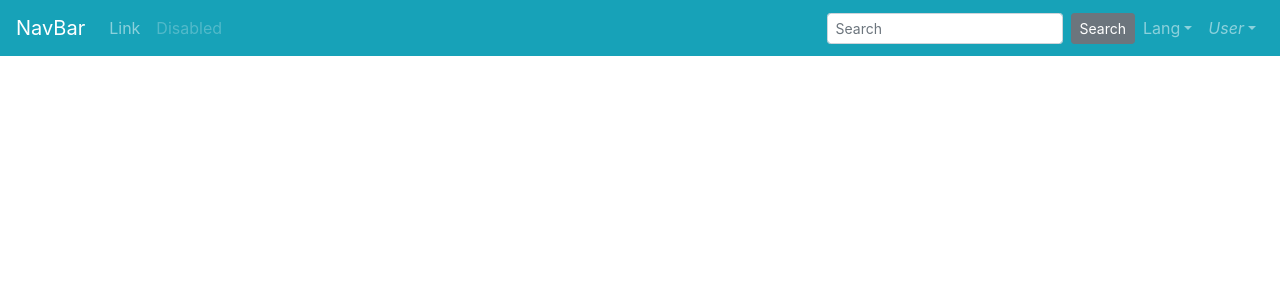
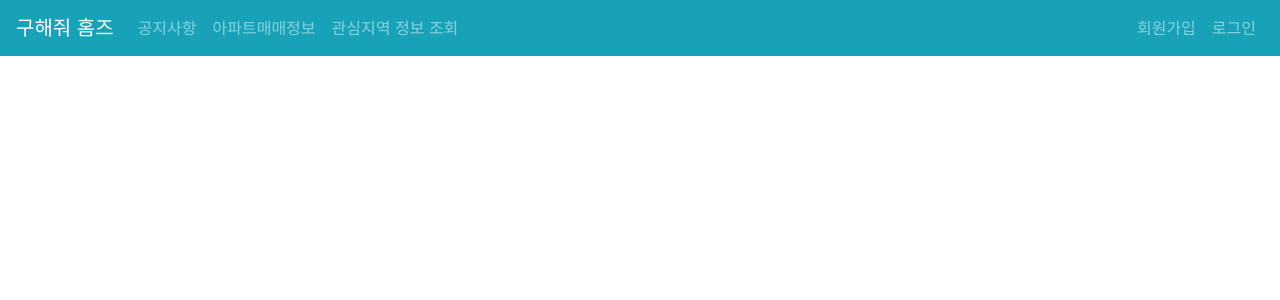
Before and after one commit to Ha-limLee/where-is-my-home-vue, a Vue app: page / in a window 1280 px wide. Shown: the top 300 px of the page. Built offline with nearby package versions, Linux system fonts and the light colour scheme.

Commit message:
impled login page

```diff
--- a/src/components/MainHeader.vue
+++ b/src/components/MainHeader.vue
@@ -1,41 +1,20 @@
 <template>
-  <div>
   <b-navbar toggleable="lg" type="dark" variant="info">
-      <b-navbar-brand href="#">NavBar</b-navbar-brand>
+    <b-navbar-brand href="#">구해줘 홈즈</b-navbar-brand>
     <b-navbar-toggle target="nav-collapse"></b-navbar-toggle>
     <b-collapse id="nav-collapse" is-nav>
       <b-navbar-nav>
-          <b-nav-item href="#">Link</b-nav-item>
-          <b-nav-item href="#" disabled>Disabled</b-nav-item>
+        <b-nav-item href="#">공지사항</b-nav-item>
+        <b-nav-item href="#">아파트매매정보</b-nav-item>
+        <b-nav-item href="#">관심지역 정보 조회</b-nav-item>
       </b-navbar-nav>
       <!-- Right aligned nav items -->
       <b-navbar-nav class="ml-auto">
-          <b-nav-form>
-            <b-form-input
-              size="sm"
-              class="mr-sm-2"
-              placeholder="Search"
-            ></b-form-input>
-            <b-button size="sm" class="my-2 my-sm-0" type="submit"
-              >Search</b-button
-            >
-          </b-nav-form>
-          <b-nav-item-dropdown text="Lang" right>
-            <b-dropdown-item href="#">EN</b-dropdown-item>
-            <b-dropdown-item href="#">ES</b-dropdown-item>
-            <b-dropdown-item href="#">RU</b-dropdown-item>
-            <b-dropdown-item href="#">FA</b-dropdown-item>
-          </b-nav-item-dropdown>
-          <b-nav-item-dropdown right>
-            <!-- Using 'button-content' slot -->
-            <template #button-content>
-              <em>User</em>
-            </template>
-            <b-dropdown-item href="#">Profile</b-dropdown-item>
-            <b-dropdown-item href="#">Sign Out</b-dropdown-item>
-          </b-nav-item-dropdown>
+        <b-navbar-nav>
+          <b-nav-item href="#">회원가입</b-nav-item>
+          <b-nav-item href="/login">로그인</b-nav-item>
+        </b-navbar-nav>
       </b-navbar-nav>
     </b-collapse>
   </b-navbar>
-  </div>
 </template>
--- a/src/views/LoginView.vue
+++ b/src/views/LoginView.vue
@@ -1,5 +1,83 @@
 <template>
-  <div class="about">
-    <h1>This is an about page</h1>
+  <div>
+    <main-header></main-header>
+    <b-container class="mt-4">
+      <b-row align-h="center">
+        <h3>로그인</h3>
+      </b-row>
+      <b-form @submit="onSubmit" @reset="onReset" v-if="show">
+        <b-form-group id="input-group-1" label="아이디" label-for="input-1" description="">
+          <b-form-input
+            id="input-1"
+            v-model="form.userId"
+            type="text"
+            placeholder="아이디를 입력해주세요"
+            required
+          ></b-form-input>
+        </b-form-group>
+
+        <b-form-group id="input-group-2" label="비밀번호" label-for="input-2">
+          <b-form-input
+            id="input-2"
+            v-model="form.userPassword"
+            placeholder="비밀번호를 입력해주세요"
+            type="password"
+            required
+          ></b-form-input>
+        </b-form-group>
+
+        <b-form-group id="input-group-4" v-slot="{ ariaDescribedby }">
+          <b-form-checkbox-group
+            v-model="form.checked"
+            id="checkboxes-4"
+            :aria-describedby="ariaDescribedby"
+          >
+            <b-form-checkbox value="saveId">아이디 저장</b-form-checkbox>
+          </b-form-checkbox-group>
+        </b-form-group>
+
+        <b-button type="submit" variant="primary">로그인</b-button>
+        <b-button type="reset" variant="danger">취소</b-button>
+      </b-form>
+      <b-card class="mt-3" header="Form Data Result">
+        <pre class="m-0">{{ form }}</pre>
+      </b-card>
+    </b-container>
   </div>
 </template>
+
+<script>
+import MainHeader from "@/components/MainHeader.vue";
+
+export default {
+  components: { MainHeader },
+  data() {
+    return {
+      form: {
+        userId: "",
+        userPassword: "",
+        checked: [],
+      },
+      show: true,
+    };
+  },
+  methods: {
+    onSubmit(event) {
+      event.preventDefault();
+      alert(JSON.stringify(this.form));
+    },
+    onReset(event) {
+      event.preventDefault();
+      // Reset our form values
+      this.form.userId = "";
+      this.form.userPassword = "";
+      this.form.checked = [];
+      // Trick to reset/clear native browser form validation state
+      this.show = false;
+      this.$nextTick(() => {
+        this.show = true;
+      });
+    },
+  },
+};
+</script>
```
Lines whose indentation alone changed are shown as unchanged.
